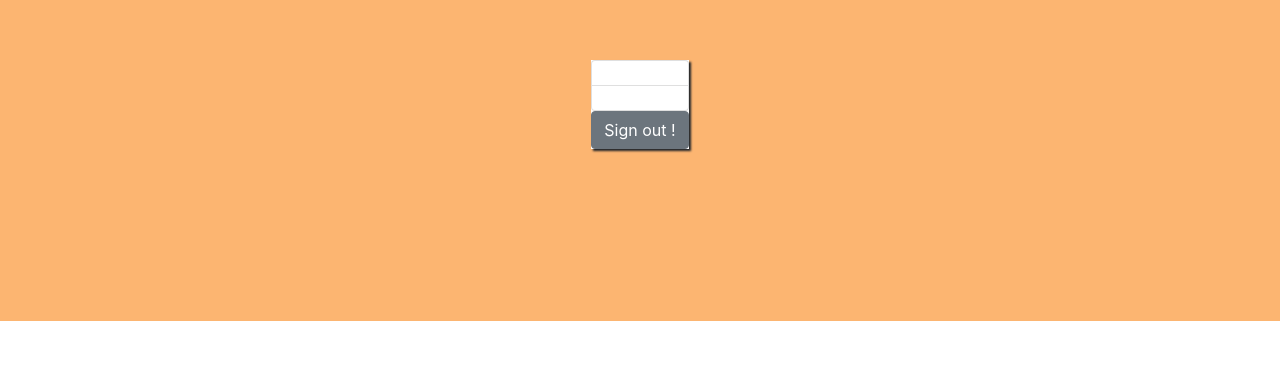
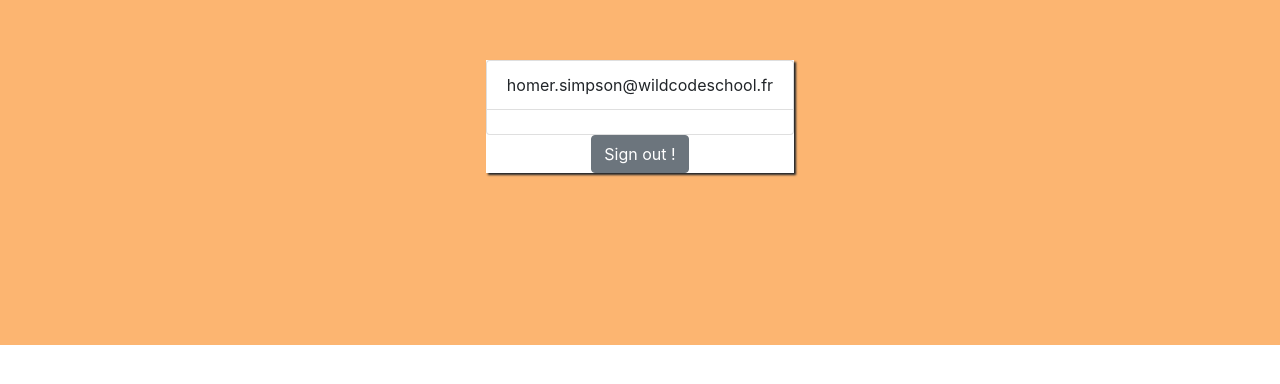
Before and after one commit to WildCodeSchool/toulouse-0918-js-odyssey-homer, a React (Create React App) app in the folder front/: page /profile in a window 1280 px wide. Shown: the part 112-496 px from the top of the page. Built offline with nearby package versions, Linux system fonts and the light colour scheme.

Commit message:
070 - Je dois tracer ma route (mise à jour de Profile.js, mise en place state)

```diff
--- a/front/src/App.js
+++ b/front/src/App.js
@@ -11,8 +11,7 @@
       <div className="App d-flex justify-content-center">
         <BrowserRouter>
           <Switch>
-            <Route exact path="/" component={SignIn} />
-            <Route path="/signin" component={SignIn} />
+            <Route exact path="(/|/signin)" component={SignIn} />
             <Route path="/signup" component={SignUp} />
             <Route path="/profile" component={Profile} />
           </Switch>
--- a/front/src/Profile.js
+++ b/front/src/Profile.js
@@ -16,7 +16,7 @@
   }
 
   render() {
-    const { email, password } = this.state
+    const { email, password } = this.state.profile
     return (
       <div id="Profile">
         <ListGroup>
```
